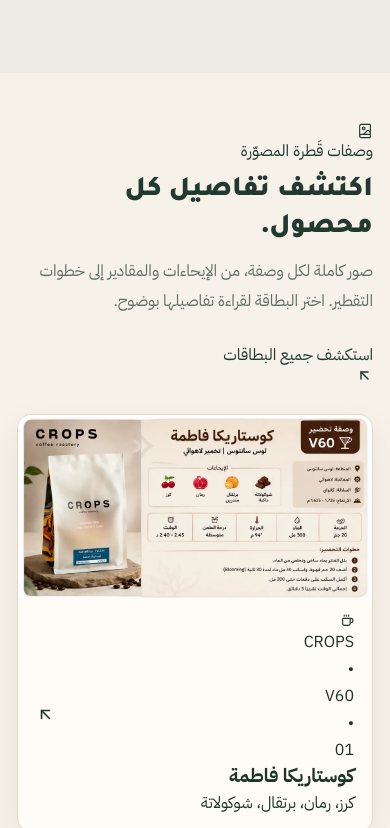
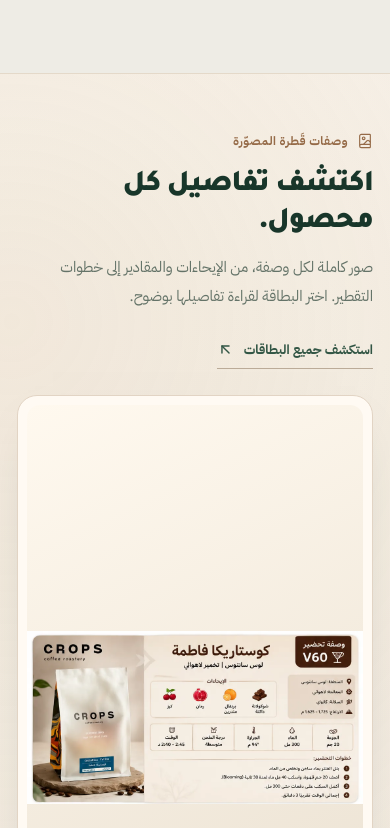
Before and after one commit to msms11111-web/brewrecipes, a Next.js app in the folder brewrecipesproject/: page / in a window 390 px wide. Shown: the part 1616-2444 px from the top of the page. Built offline with nearby package versions, Linux system fonts and the light colour scheme; no server answers; the database is empty.

Commit message:
design: redesign recipe archive layouts and mobile presentation

```diff
--- a/brewrecipesproject/app/illustrated-recipes.css
+++ b/brewrecipesproject/app/illustrated-recipes.css
@@ -1,34 +1,73 @@
-/* Illustrated brewing archive — original ChatGPT images, local static assets */
-.archive-recipes-section{background:#f6f1e9;color:#21392e;padding:clamp(50px,7vw,95px) 0;}
-.archive-recipes-compact{padding:clamp(35px,5vw,64px) 0;background:transparent;}
-.archive-recipes-head{display:flex;gap:26px;align-items:flex-end;justify-content:space-between;margin-bottom:30px;}
-.archive-recipes-head h2{font-size:clamp(28px,3.2vw,45px);font-weight:900;line-height:1.3;margin:10px 0;}
-.archive-recipes-head p{color:#617067;line-height:1.9;max-width:620px;}
-.archive-recipes-grid{display:grid;grid-template-columns:repeat(3,minmax(0,1fr));gap:18px;}
-.archive-recipe-card{display:block;min-width:0;overflow:hidden;border:1px solid #e1d8c7;background:#fffcf5;color:#1b3528;border-radius:14px;box-shadow:0 12px 35px #14291a10;text-decoration:none;transition:transform .2s ease,box-shadow .2s ease;}
-.archive-recipe-card:hover{transform:translateY(-4px);box-shadow:0 18px 40px #14291a22;}
-.archive-recipe-picture{aspect-ratio:1024/530;overflow:hidden;background:#e4d9cb;}
-.archive-recipe-picture img{width:100%;height:100%;display:block;object-fit:contain;}
-.archive-recipe-caption{display:flex;justify-content:space-between;align-items:center;gap:14px;padding:16px 18px;}
-.archive-recipe-caption span{display:flex;flex-direction:column;gap:3px;}
-.archive-recipe-caption small{font-size:11px;color:#8b6c51;}
-.archive-recipe-caption strong{font-size:17px;}
-.archive-recipes-page{background:#f6f1e9;min-height:85vh;}
-.archive-page-hero{background:linear-gradient(135deg,#153e2e,#0d251d);color:#f9f3e6;padding:70px 0 60px;}
-.archive-page-hero h1{font-size:clamp(38px,5vw,66px);margin:12px 0 16px;}
-.archive-page-hero p{max-width:690px;color:#e4d9c8;line-height:1.9;}
-.archive-hero-back{display:inline-block;color:#e8c89a;margin-top:18px;}
-.archive-source-note{padding:20px 0 60px;color:#6b6d63;font-size:13px;line-height:1.9;}
-.archive-detail-page{min-height:85vh;background:#f6f1e9;color:#203c2e;padding:32px 0 70px;}
-.archive-breadcrumb{display:flex;gap:12px;align-items:center;color:#6b766a;font-size:13px;margin-bottom:32px;}
-.archive-breadcrumb a{color:#315541;}
-.archive-detail-head{display:flex;justify-content:space-between;gap:25px;align-items:flex-end;margin-bottom:26px;}
-.archive-detail-head h1{font-size:clamp(35px,4.2vw,62px);margin:10px 0;}
-.archive-detail-head p{color:#68766c;}
-.archive-full-image{border:1px solid #adc4b2;border-radius:9px;padding:12px 18px;color:#1c4e33;font-weight:700;text-decoration:none;white-space:nowrap;}
-.archive-detail-image{width:100%;height:auto;display:block;border-radius:16px;box-shadow:0 16px 45px #18342520;background:#fff;}
-.archive-details-specs{display:grid;grid-template-columns:repeat(4,1fr);gap:14px;margin:25px 0;}
-.archive-details-specs>div{display:flex;flex-direction:column;gap:8px;background:#fffaf1;padding:19px;border-radius:10px;color:#637365;}
-.archive-details-specs strong{color:#214b37;font-size:19px;}
-@media(max-width:850px){.archive-recipes-grid{grid-template-columns:1fr 1fr;}.archive-recipes-head{flex-direction:column;align-items:flex-start;}.archive-details-specs{grid-template-columns:1fr 1fr;}}
-@media(max-width:580px){.archive-recipes-grid{grid-template-columns:1fr;}.archive-detail-head{flex-direction:column;align-items:flex-start;}.archive-page-hero{padding:46px 0;}.archive-recipe-picture{aspect-ratio:1024/530;}.archive-recipe-caption strong{font-size:19px;}}
+/* Qatra editorial recipe archive: keep original illustrated recipe posters readable. */
+.archive-recipes-section{
+  position:relative;
+  isolation:isolate;
+  color:#20372e;
+  padding:clamp(62px,8vw,110px) 0;
+  background:linear-gradient(165deg,#f9f5ee 0%,#ede5d9 54%,#f7f3ed 100%);
+  border-block:1px solid #e4d9c9;
+}
+.archive-recipes-section:before{
+  content:"";
+  position:absolute;pointer-events:none;inset:0;z-index:-1;
+  background:radial-gradient(circle at 3% 9%,#d9be9a33,transparent 33%),
+    radial-gradient(circle at 96% 96%,#648a7220,transparent 30%);
+}
+.archive-recipes-compact{background:linear-gradient(145deg,#f9f5ee,#f1e9df);padding:clamp(48px,6vw,82px) 0;}
+.archive-recipes-head{display:flex;gap:28px;justify-content:space-between;align-items:flex-end;margin:0 0 32px;}
+.archive-recipes-heading{max-width:720px;}
+.archive-eyebrow{display:inline-flex;align-items:center;gap:9px;color:#956a47;letter-spacing:.04em;font-size:12px;font-weight:850;}
+.archive-recipes-head h2{font-size:clamp(30px,3.75vw,54px);line-height:1.23;margin:12px 0 11px;color:#18362a;letter-spacing:-.035em;font-weight:900;}
+.archive-recipes-head p{max-width:620px;color:#647368;font-size:15px;line-height:1.95;margin:0;}
+.archive-browse-link{display:inline-flex;align-items:center;gap:10px;flex-shrink:0;padding:0 0 9px;color:#315544;border-bottom:1px solid #bbab98;text-decoration:none;font-size:13px;font-weight:800;white-space:nowrap;}
+.archive-browse-link:hover{color:#ad784f;}
+.archive-recipes-grid{display:grid;grid-template-columns:repeat(3,minmax(0,1fr));align-items:stretch;gap:clamp(15px,2.6vw,30px);}
+.archive-recipe-card{position:relative;display:flex;flex-direction:column;min-width:0;overflow:hidden;padding:10px;background:#fffaf3;border:1px solid #e2d4c4;color:#18382a;border-radius:21px;box-shadow:0 16px 50px -36px #27423582;text-decoration:none;transition:transform .25s ease,box-shadow .25s ease,border-color .25s ease;}
+.archive-recipe-card:hover{transform:translateY(-7px);border-color:#c69b76;box-shadow:0 24px 60px -32px #243c3499;}
+.archive-recipe-picture{width:100%;aspect-ratio:1/1.88;display:flex;align-items:center;justify-content:center;position:relative;overflow:hidden;background:linear-gradient(155deg,#fff9ef,#e9dfcf);border-radius:13px;}
+.archive-recipe-picture img{display:block;width:100%;height:100%;object-fit:contain;object-position:center center;transition:transform .4s cubic-bezier(.2,.8,.2,1);}
+.archive-recipe-card:hover .archive-recipe-picture img{transform:scale(1.018);}
+.archive-recipe-caption{display:flex;align-items:center;justify-content:space-between;gap:12px;padding:20px 13px 14px;min-height:110px;}
+.archive-recipe-copy{display:flex;flex-direction:column;gap:7px;min-width:0;}
+.archive-card-count{display:flex;align-items:center;gap:6px;color:#916947;font-size:11px;font-weight:700;direction:ltr;justify-content:flex-end;}
+.archive-recipe-copy strong{font-size:clamp(18px,1.7vw,23px);line-height:1.4;color:#20382c;font-weight:900;}
+.archive-card-notes{font-size:12px;line-height:1.65;color:#798379;display:block;}
+.archive-card-action{display:grid;place-items:center;flex:0 0 38px;width:38px;height:38px;background:#224a39;color:#fdf6ea;border-radius:50%;transition:background .2s ease,transform .2s ease;}
+.archive-recipe-card:hover .archive-card-action{background:#a47248;transform:translate(-2px,-2px);}
+.archive-visual-disclaimer{color:#798478;font-size:12px;line-height:1.8;margin:26px 0 0;max-width:900px;}
+.archive-recipes-page{min-height:80vh;background:#f9f6ef;color:#203a2c;}
+.archive-page-hero{padding:clamp(48px,6vw,78px) 0;background:linear-gradient(130deg,#0d281d,#1e4433);color:#fff8ec;}
+.archive-page-hero h1{font-size:clamp(36px,5vw,67px);line-height:1.25;margin:12px 0 15px;}
+.archive-page-hero p{max-width:675px;color:#e8dbc8;line-height:2;}
+.archive-hero-back{display:inline-flex;margin-top:20px;color:#dfb88c;text-underline-offset:6px;}
+.archive-source-note{padding:25px 0 55px;color:#77776d;font-size:12px;line-height:2;}
+.archive-detail-page{min-height:85vh;background:linear-gradient(155deg,#f9f6f1,#eee8df);color:#1b382b;padding:clamp(24px,4vw,45px) 0 85px;}
+.archive-breadcrumb{display:flex;flex-wrap:wrap;gap:12px;align-items:center;color:#788277;font-size:13px;margin:0 0 29px;}
+.archive-breadcrumb a{color:#315c45;text-decoration:none;}
+.archive-detail-head{display:flex;justify-content:space-between;gap:30px;align-items:flex-end;margin-bottom:32px;}
+.archive-detail-head h1{font-size:clamp(38px,4.5vw,65px);font-weight:900;line-height:1.23;letter-spacing:-.03em;margin:12px 0;}
+.archive-detail-head p{color:#6b786c;line-height:1.8;}
+.archive-full-image{display:inline-flex;align-items:center;gap:9px;flex-shrink:0;border:1px solid #b7c2b3;border-radius:12px;padding:13px 16px;color:#234b36;background:#fffaf2;font-size:13px;font-weight:800;text-decoration:none;white-space:nowrap;}
+.archive-full-image:hover{border-color:#ac805e;}
+.archive-detail-layout{display:grid;grid-template-columns:minmax(0,1fr) minmax(255px,320px);gap:clamp(22px,4vw,50px);align-items:start;}
+.archive-detail-artwork{display:flex;justify-content:center;align-items:flex-start;padding:clamp(10px,2.4vw,24px);background:linear-gradient(160deg,#e9d5b9,#efe7d8 44%,#f8f2e6);border:1px solid #e2d5c4;border-radius:23px;box-shadow:0 24px 60px -45px #1c3e2c87;}
+.archive-detail-image{width:auto;max-width:100%;max-height:1180px;height:auto;object-fit:contain;display:block;border-radius:13px;background:#fffaf4;box-shadow:0 16px 40px -23px #25433274;}
+.archive-recipe-sidepanel{position:sticky;top:105px;background:#183c2e;color:#fff4e3;border-radius:22px;padding:clamp(22px,3vw,30px);box-shadow:0 24px 48px -30px #12291f89;}
+.archive-side-eyebrow{display:inline-block;color:#e5c29a;font-size:12px;font-weight:750;margin-bottom:12px;}
+.archive-recipe-sidepanel h2{font-size:26px;color:#fff7e9;margin:0 0 11px;line-height:1.3;}
+.archive-recipe-sidepanel p{color:#ceded0;font-size:13px;line-height:1.9;}
+.archive-details-specs{display:grid;grid-template-columns:repeat(2,minmax(0,1fr));gap:10px;margin:24px 0;}
+.archive-details-specs>div{min-width:0;display:flex;flex-direction:column;gap:8px;padding:14px 12px;border:1px solid #ffffff24;border-radius:12px;background:#ffffff0c;color:#d2dfd4;font-size:12px;}
+.archive-details-specs strong{color:#f7e6cc;font-size:18px;line-height:1.45;}
+.archive-recipe-sidepanel .archive-card-notes{display:block;color:#dec2a7;margin:10px 0 15px;}
+.archive-side-link{display:inline-flex;align-items:center;gap:7px;color:#f1c99b;font-size:13px;font-weight:800;text-decoration:none;margin-top:15px;}
+.archive-detail-caution{font-size:12px;color:#66766a;line-height:2;margin:20px auto 0;}
+.dark .archive-recipes-section,.dark .archive-recipes-compact{background:linear-gradient(140deg,#172a22,#20392c);border-color:#324538;color:#f7f1e5;}
+.dark .archive-recipes-head h2{color:#f8ebda;}
+.dark .archive-recipes-head p,.dark .archive-visual-disclaimer{color:#cad4c8;}
+.dark .archive-recipe-card{background:#f5efe6;}
+.dark .archive-browse-link{color:#e3c19c;}
+@media(max-width:1024px){.archive-recipes-grid{gap:14px;}.archive-recipe-card{padding:8px;}.archive-recipe-caption{padding:15px 8px;}.archive-card-notes{font-size:11px;}}
+@media(max-width:850px){.archive-recipes-grid{grid-template-columns:repeat(2,minmax(0,1fr));}.archive-recipes-head{align-items:flex-start;flex-direction:column;}.archive-detail-layout{grid-template-columns:1fr;}.archive-recipe-sidepanel{position:static;max-width:760px;}}
+@media(max-width:600px){.archive-recipes-section{padding:58px 0;}.archive-recipes-grid{grid-template-columns:1fr;gap:18px;}.archive-recipes-head{margin-bottom:26px;}.archive-recipe-card{max-width:480px;width:100%;margin-inline:auto;padding:9px;border-radius:20px;}.archive-recipe-picture{aspect-ratio:1/1.86;}.archive-recipe-caption{padding:17px 12px 14px;min-height:98px;}.archive-recipe-copy strong{font-size:22px;}.archive-detail-head{align-items:flex-start;flex-direction:column;}.archive-detail-image{max-height:none;}.archive-detail-layout{gap:21px;}.archive-page-hero{padding:44px 0;}.archive-details-specs{grid-template-columns:repeat(2,minmax(0,1fr));}}
+@media(prefers-reduced-motion:reduce){.archive-recipe-card,.archive-recipe-picture img,.archive-card-action{transition:none;}.archive-recipe-card:hover,.archive-recipe-card:hover img{transform:none;}}
```
